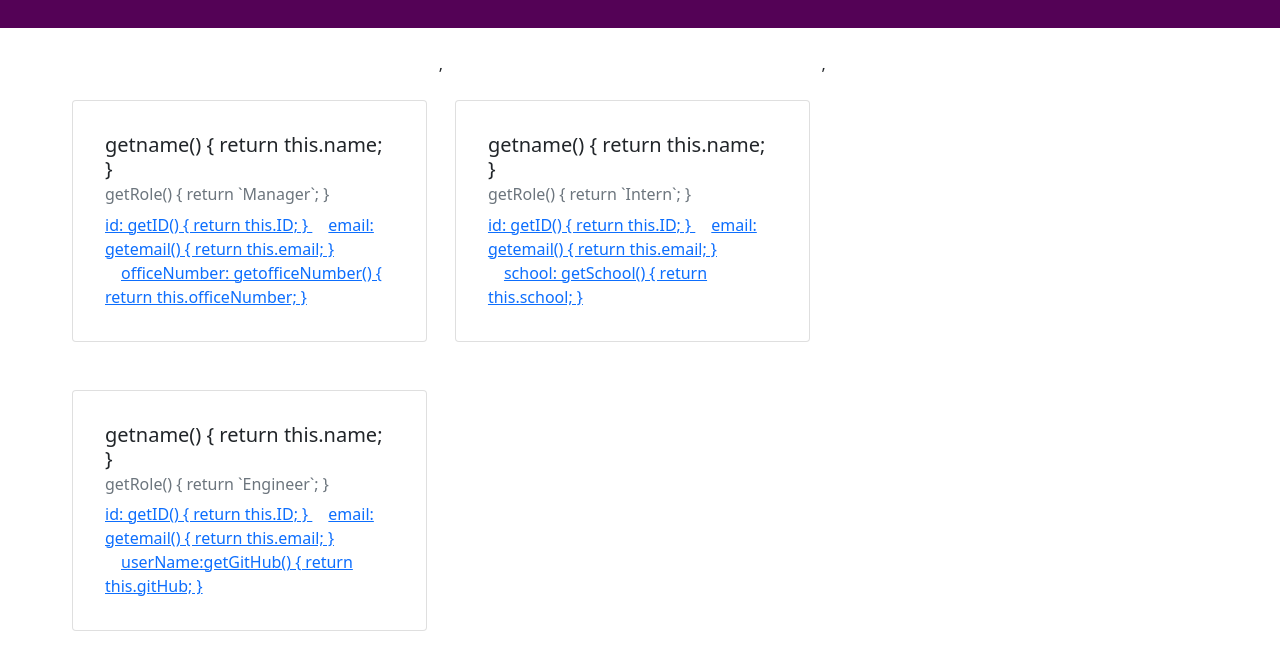
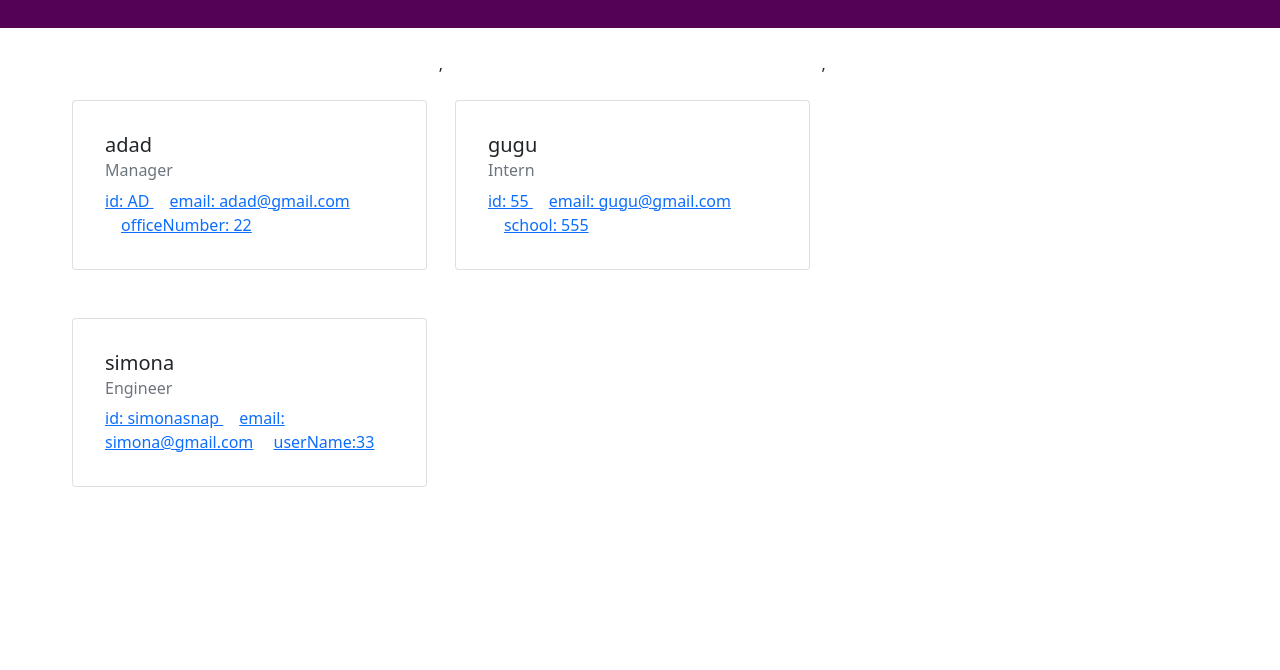
Before and after one commit to alejandroet39/TeamProfileGen, a website: page staff.html in a window 1280 px wide. Shown: the part 162-832 px from the top of the page. After the commit the page ends 800 px from the top, so only its background shows below. Drawn offline with nearby package versions, Linux system fonts and the light colour scheme.

Commit message:
i finish my code very nicely

```diff
--- a/generatehtml.js
+++ b/generatehtml.js
@@ -1,5 +1,6 @@
 function generatestaff(staff) {
   const people = [];
+  console.log(staff);
   staff.forEach((Object) => {
     if (Object.getRole() == "Intern") {
       people.push(Object.getRender());
--- a/staff.html
+++ b/staff.html
@@ -25,69 +25,31 @@
         <div class="col-sm-4">
     <div class="card p-3">
       <div class="card-body">
-        <h5 class="card-title">getname() {
-    return this.name;
-  }</h5>
-        <h6 class="card-subtitle mb-2 text-muted">getRole() {
-    return `Manager`;
-  }</h6>
-        <a href="#" class="card-link">id: getID() {
-    return this.ID;
-  } </a>
-        <a href= mailto:"getemail() {
-    return this.email;
-  }"  target="_blank" class="card-link">email: getemail() {
-    return this.email;
-  }</a>
-        <a href= "#" target="_blank" class="card-link">officeNumber: getofficeNumber() {
-    return this.officeNumber;
-  }</a>
+        <h5 class="card-title">adad</h5>
+        <h6 class="card-subtitle mb-2 text-muted">Manager</h6>
+        <a href="#" class="card-link">id: AD </a>
+        <a href= mailto:"adad@gmail.com"  target="_blank" class="card-link">email: adad@gmail.com</a>
+        <a href= "#" target="_blank" class="card-link">officeNumber: 22</a>
       </div>
     </div>
   </div>,<div class="col-sm-4">
     <div class="card p-3">
       <div class="card-body">
-        <h5 class="card-title">getname() {
-    return this.name;
-  }</h5>
-        <h6 class="card-subtitle mb-2 text-muted">getRole() {
-    return `Intern`;
-  }</h6>
-        <a href="#" class="card-link">id: getID() {
-    return this.ID;
-  } </a>
-        <a href= mailto:"getemail() {
-    return this.email;
-  }"  target="_blank" class="card-link">email: getemail() {
-    return this.email;
-  }</a>
-        <a href= "#" target="_blank" class="card-link">school: getSchool() {
-    return this.school;
-  }</a>
+        <h5 class="card-title">gugu</h5>
+        <h6 class="card-subtitle mb-2 text-muted">Intern</h6>
+        <a href="#" class="card-link">id: 55 </a>
+        <a href= mailto:"gugu@gmail.com"  target="_blank" class="card-link">email: gugu@gmail.com</a>
+        <a href= "#" target="_blank" class="card-link">school: 555</a>
       </div>
     </div>
   </div>, <div class="col-sm-4">
     <div class="card p-3">
       <div class="card-body">
-        <h5 class="card-title">getname() {
-    return this.name;
-  }</h5>
-        <h6 class="card-subtitle mb-2 text-muted">getRole() {
-    return `Engineer`;
-  }</h6>
-        <a href="#" class="card-link">id: getID() {
-    return this.ID;
-  } </a>
-        <a href= mailto:"getemail() {
-    return this.email;
-  }"  target="_blank" class="card-link">email: getemail() {
-    return this.email;
-  }</a>
-        <a href= "https://github.com/getGitHub() {
-    return this.gitHub;
-  }" target="_blank" class="card-link">userName:getGitHub() {
-    return this.gitHub;
-  }</a>
+        <h5 class="card-title">simona</h5>
+        <h6 class="card-subtitle mb-2 text-muted">Engineer</h6>
+        <a href="#" class="card-link">id: simonasnap </a>
+        <a href= mailto:"simona@gmail.com"  target="_blank" class="card-link">email: simona@gmail.com</a>
+        <a href= "https://github.com/33" target="_blank" class="card-link">userName:33</a>
       </div>
     </div>
   </div>
```
Also changed, not shown: classes/engineer.js (+5 -5 lines), classes/intern.js (+5 -5 lines), classes/manager.js (+5 -5 lines).
